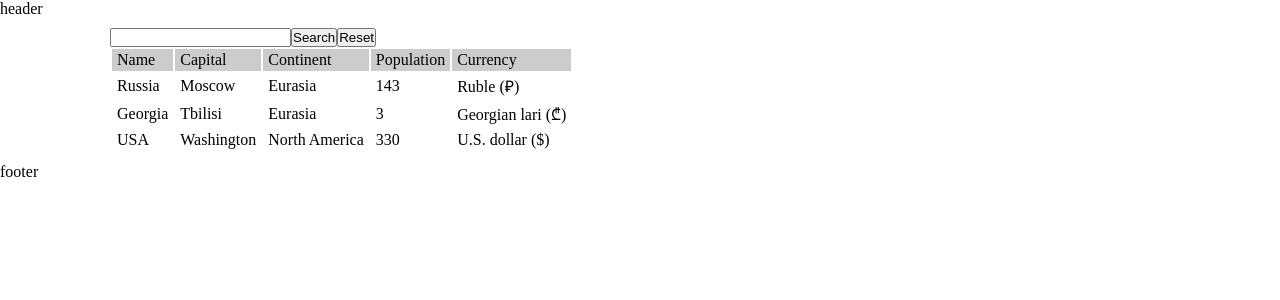
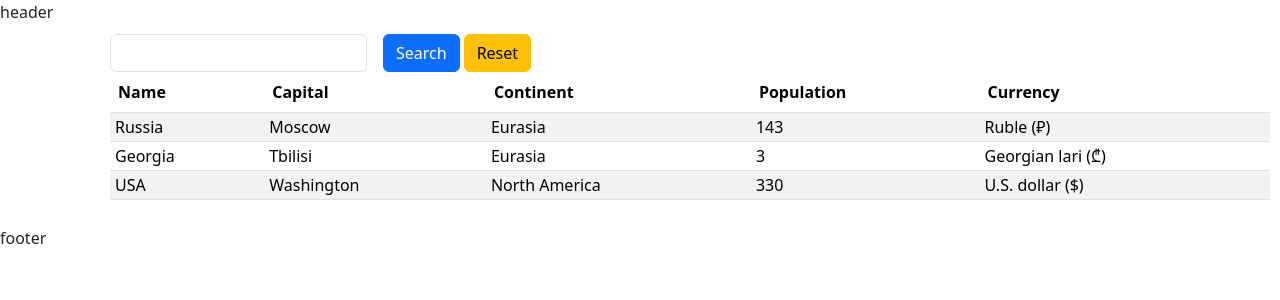
Before and after one commit to ungear/countries-dashboard, a Next.js app: page / in a window 1280 px wide. Shown: the top 300 px of the page. Built offline with nearby package versions, Linux system fonts and the light colour scheme.

Commit message:
add bootstrap

```diff
--- a/src/components/countriesGrid.tsx
+++ b/src/components/countriesGrid.tsx
@@ -4,11 +4,11 @@ export function CountriesGrid({countries}){
   const head = (
     <thead>
       <tr>
-        <td>Name</td>
-        <td>Capital</td>
-        <td>Continent</td>
-        <td>Population</td>
-        <td>Currency</td>
+        <th>Name</th>
+        <th>Capital</th>
+        <th>Continent</th>
+        <th>Population</th>
+        <th>Currency</th>
       </tr>
     </thead>
   )
@@ -24,7 +24,7 @@ export function CountriesGrid({countries}){
     )
   })
   return (
-    <table className={styles.countriesGrid}>
+    <table className={styles.countriesGrid + " table table-striped"}>
       {head}
       <tbody>
         {rows}
--- a/src/components/toolbar.tsx
+++ b/src/components/toolbar.tsx
@@ -6,9 +6,10 @@ export function Toolbar({searchTerm, setSearchTerm, reset}){
     setTerm(searchTerm);
   }, [searchTerm])
 
-  function handleSearchClick(){
+  function handleSubmit(e){
     const normalizedTerm = term.trim().toLowerCase();
     setSearchTerm(normalizedTerm);
+    e.preventDefault();
   }
   function handeChangeTerm(e){
     setTerm(e.target.value);
@@ -17,10 +18,14 @@ export function Toolbar({searchTerm, setSearchTerm, reset}){
     reset();
   }
   return (
-    <div>
-      <input type="text" onChange={handeChangeTerm} value={term}/>
-      <button onClick={handleSearchClick}>Search</button>
-      <button onClick={handleResetClick}>Reset</button>
-    </div>
+    <form className="row g-3" onSubmit={handleSubmit}>
+      <div className="col-auto">
+        <input className="form-control" type="text" onChange={handeChangeTerm} value={term}/>
+      </div>
+      <div className="col-auto">
+        <button type="submit" className="btn btn-primary me-1">Search</button>
+        <button type="button" className="btn btn-warning"onClick={handleResetClick}>Reset</button>
+      </div>
+    </form>
   )
 }
--- a/src/pages/_app.tsx
+++ b/src/pages/_app.tsx
@@ -1,4 +1,5 @@
 import '@/styles/globals.css'
+import 'bootstrap/dist/css/bootstrap.css'
 import type { AppProps } from 'next/app'
 import Layout from "../components/layout";
 
```
Also changed, not shown: package.json (+5 -4 lines), 1 other file (tests, documents, lock files or other folders).
